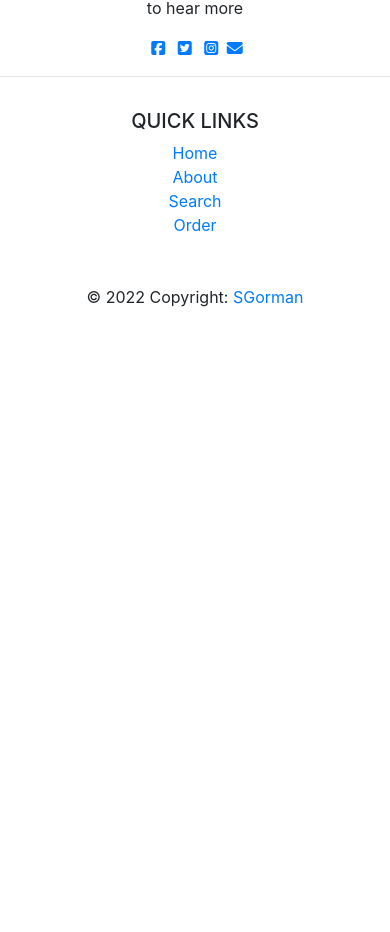
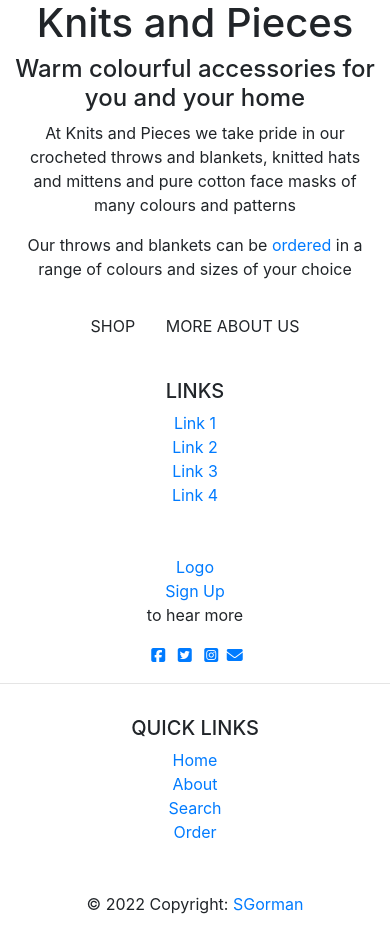
Before and after one commit to siobhanlgorman/knits-and-pieces, a Django app: page / in a window 390 px wide. Shown: the part 327-1259 px from the top of the page. Before the commit the page ends 634 px from the top, so only its background shows below. Run offline with Django 3.2, Linux system fonts and the light colour scheme; some libraries are stand-ins or nearby versions.

Commit message:
Addhome page content

```diff
--- a/home/templates/home/index.html
+++ b/home/templates/home/index.html
@@ -1,6 +1,89 @@
 {% extends "base.html" %}
 {% load static %}
 
+{% block page_header %}
+<div>
+    <div class="container header-container">
+        <div class="row">
+            <div class="col"></div>
+        </div>
+    </div>
+
+</div>
+
+{% endblock %}
+
 {% block content  %}
-    <h1 class="display-4 text-success">It works!</h1>
+<div class="container-fluid">
+
+    <div class="row">
+        <div class="col-12 text-center">
+            <h1>Knits and Pieces</h1>
+        </div>
+    </div>
+
+
+    <div id="carouselExampleCaptions" class="carousel slide" data-ride="carousel">
+        <ol class="carousel-indicators">
+            <li data-target="#carouselExampleCaptions" data-slide-to="0" class="active"></li>
+            <li data-target="#carouselExampleCaptions" data-slide-to="1"></li>
+            <li data-target="#carouselExampleCaptions" data-slide-to="2"></li>
+        </ol>
+        <div class="carousel-inner">
+            <div class="carousel-item active">
+                <img src="..." class="d-block w-100" alt="...">
+                <div class="carousel-caption d-none d-md-block">
+                    <h5>First slide label</h5>
+                    <p>Some representative placeholder content for the first slide.</p>
+                </div>
+            </div>
+            <div class="carousel-item">
+                <img src="..." class="d-block w-100" alt="...">
+                <div class="carousel-caption d-none d-md-block">
+                    <h5>Second slide label</h5>
+                    <p>Some representative placeholder content for the second slide.</p>
+                </div>
+            </div>
+            <div class="carousel-item">
+                <img src="..." class="d-block w-100" alt="...">
+                <div class="carousel-caption d-none d-md-block">
+                    <h5>Third slide label</h5>
+                    <p>Some representative placeholder content for the third slide.</p>
+                </div>
+            </div>
+        </div>
+        <button class="carousel-control-prev" type="button" data-target="#carouselExampleCaptions" data-slide="prev">
+            <span class="carousel-control-prev-icon" aria-hidden="true"></span>
+            <span class="sr-only">Previous</span>
+        </button>
+        <button class="carousel-control-next" type="button" data-target="#carouselExampleCaptions" data-slide="next">
+            <span class="carousel-control-next-icon" aria-hidden="true"></span>
+            <span class="sr-only">Next</span>
+        </button>
+    </div>
+
+    <div class="row">
+        <div class="col-12 text-center">
+            <h1>Knits and Pieces</h1>
+
+
+            <h4>Warm colourful accessories for you and your home</h4>
+
+
+            <p>At Knits and Pieces we take pride in our crocheted throws and blankets, knitted hats and mittens and pure
+                cotton face masks of many colours and patterns</p>
+            <p>Our throws and blankets can be <a href="#">ordered</a> in a range of colours and sizes of your choice</p>
+
+
+            <a href="#" class="shop-button text-uppercase btn btn-md py-3">Shop</a>
+            <a href="#" class="more-button text-uppercase btn btn-md py-3">More About Us</a>
+
+        </div>
+
+    </div>
+</div>
+
+
+
+</div>
 {% endblock %}
```
